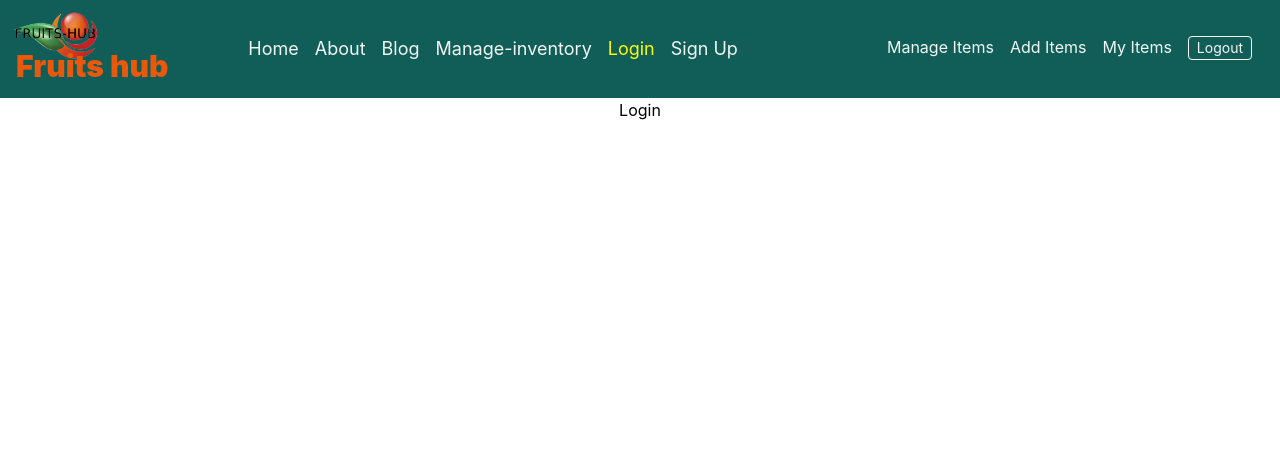
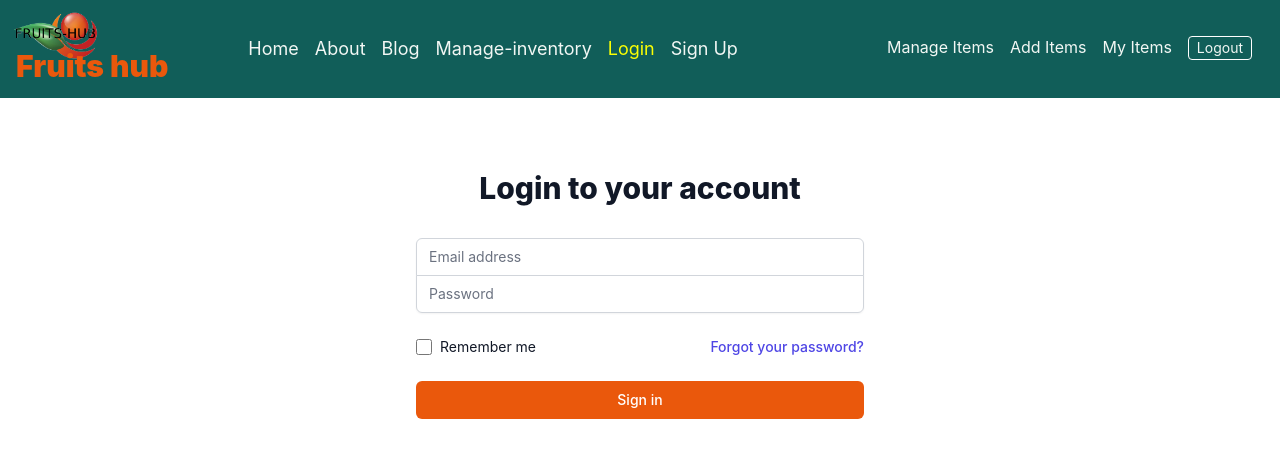
Before and after one commit to anamerasul/fruits-hub-client-v1, a React (Create React App) app: page /login in a window 1280 px wide. Shown: the top 458 px of the page. Built offline with nearby package versions, Linux system fonts and the light colour scheme.

Commit message:
Login page create

```diff
--- a/package.json
+++ b/package.json
@@ -10,6 +10,7 @@
     "react": "^18.1.0",
     "react-dom": "^18.1.0",
     "react-firebase-hooks": "^5.0.3",
+    "react-hook-form": "^7.30.0",
     "react-router-dom": "6",
     "react-scripts": "5.0.1",
     "web-vitals": "^2.1.0"
--- a/src/Pages/LoginSignUp/Login/Login.js
+++ b/src/Pages/LoginSignUp/Login/Login.js
@@ -1,7 +1,90 @@
 import React from "react";
+import { Link } from "react-router-dom";
 
 const Login = () => {
-  return <div>Login</div>;
+  return (
+    <div>
+      <div className="min-h-full flex items-center justify-center py-12 px-4 sm:px-6 lg:px-8">
+        <div className="max-w-md w-full space-y-8">
+          <div>
+            <h2 className="mt-6 text-center text-3xl font-extrabold text-gray-900">
+              Login to your account
+            </h2>
+            <p className="mt-2 text-center text-sm text-gray-600"></p>
+          </div>
+          <form className="mt-8 space-y-6" action="/">
+            <div className="rounded-md shadow-sm -space-y-px">
+              <div>
+                <label for="email-address" className="sr-only">
+                  Email address
+                </label>
+                <input
+                  id="email-address"
+                  name="email"
+                  type="email"
+                  autocomplete="email"
+                  required
+                  className="appearance-none rounded-none relative block w-full px-3 py-2 border border-gray-300 placeholder-gray-500 text-gray-900 rounded-t-md focus:outline-none focus:ring-indigo-500 focus:border-indigo-500 focus:z-10 sm:text-sm"
+                  placeholder="Email address"
+                />
+              </div>
+              <div>
+                <label for="password" className="sr-only">
+                  Password
+                </label>
+                <input
+                  id="password"
+                  name="password"
+                  type="password"
+                  autocomplete="current-password"
+                  required
+                  className="appearance-none rounded-none relative block w-full px-3 py-2 border border-gray-300 placeholder-gray-500 text-gray-900 rounded-b-md focus:outline-none focus:ring-indigo-400 focus:border-indigo-500 focus:z-10 sm:text-sm"
+                  placeholder="Password"
+                />
+              </div>
+            </div>
+
+            <div className="flex items-center justify-between">
+              <div className="flex items-center">
+                <input
+                  id="remember-me"
+                  name="remember-me"
+                  type="checkbox"
+                  className="h-4 w-4 text-indigo-600 focus:ring-indigo-500 border-gray-300 rounded"
+                />
+                <label
+                  for="remember-me"
+                  className="ml-2 block text-sm text-gray-900"
+                >
+                  {" "}
+                  Remember me{" "}
+                </label>
+              </div>
+
+              <div className="text-sm">
+                <Link
+                  to="/forgot"
+                  className="font-medium text-indigo-600 hover:text-indigo-500"
+                >
+                  {" "}
+                  Forgot your password?{" "}
+                </Link>
+              </div>
+            </div>
+
+            <div>
+              <button
+                type="submit"
+                className="group relative w-full flex justify-center py-2 px-4 border border-transparent text-sm font-medium rounded-md text-white bg-orange-600 hover:bg-orange-700 focus:outline-none focus:ring-2 focus:ring-offset-2 focus:ring-indigo-500"
+              >
+                Sign in
+              </button>
+            </div>
+          </form>
+        </div>
+      </div>
+    </div>
+  );
 };
 
 export default Login;
```
Also changed, not shown: 2 other files (tests, documents, lock files or other folders).
